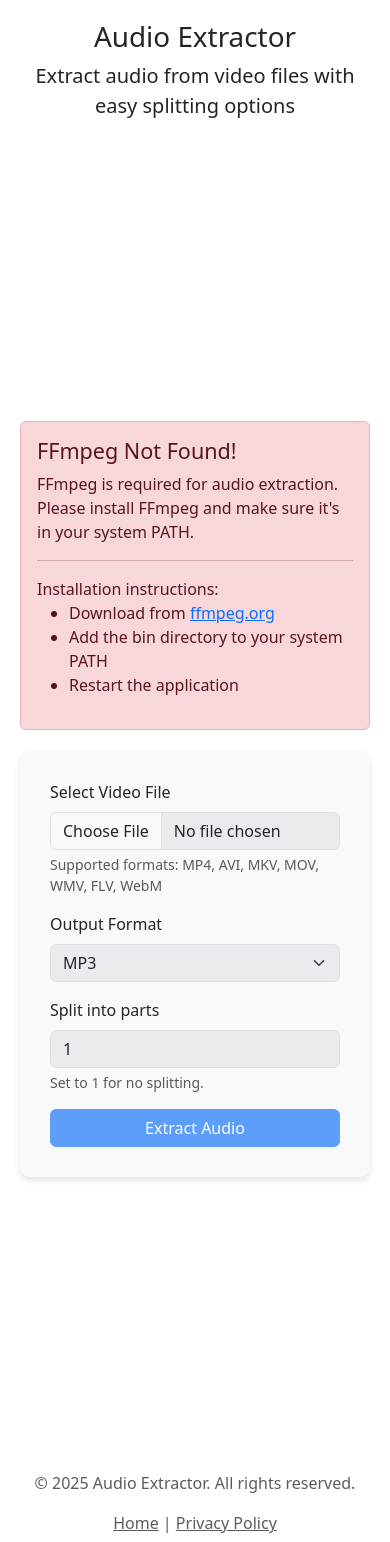
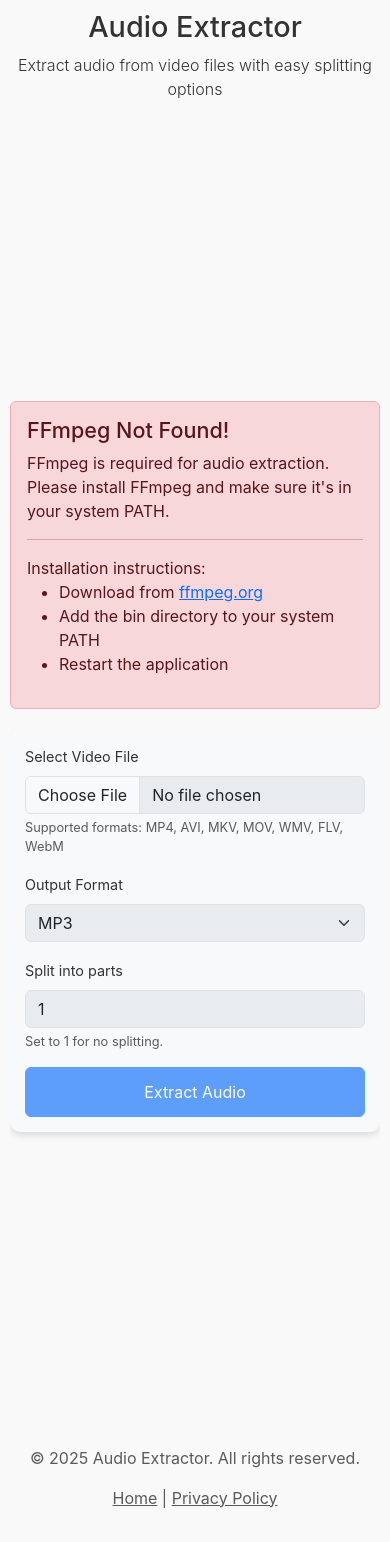
Before and after one commit to kushsan3595/audio-extractor-web, a Flask app: page / in a window 390 px wide. Shown: the top 1542 px of the page. After the commit the page ends 1508 px from the top, so only its background shows below. Run offline with Flask 3, Linux system fonts and the light colour scheme.

Commit message:
Improve mobile responsiveness and add PWA support

```diff
--- a/app.py
+++ b/app.py
@@ -1,4 +1,4 @@
-from flask import Flask, render_template, request, send_from_directory, url_for, redirect, flash, session
+from flask import Flask, render_template, request, send_from_directory, url_for, redirect, flash, session, send_file
 import os
 import uuid
 import moviepy.editor as mp
@@ -10,7 +10,7 @@ import time
 from datetime import datetime
 from werkzeug.utils import secure_filename
 
-app = Flask(__name__)
+app = Flask(__name__, static_url_path='/static')
 app.secret_key = os.urandom(24)
 
 # Configure upload folder
@@ -25,6 +25,9 @@ app.config['MAX_CONTENT_LENGTH'] = 500 * 1024 * 1024  # 500MB limit
 # Create necessary directories
 os.makedirs(UPLOAD_FOLDER, exist_ok=True)
 os.makedirs(OUTPUT_FOLDER, exist_ok=True)
+os.makedirs('static/css', exist_ok=True)
+os.makedirs('static/js', exist_ok=True)
+os.makedirs('static/icons', exist_ok=True)
 
 # Add custom template filters
 @app.template_filter('current_year')
@@ -117,6 +120,14 @@ def index():
 def privacy():
     return render_template('privacy.html')
 
+@app.route('/manifest.json')
+def manifest():
+    return send_from_directory('static', 'manifest.json')
+
+@app.route('/sw.js')
+def service_worker():
+    return send_from_directory('static', 'sw.js')
+
 @app.route('/upload', methods=['POST'])
 def upload_file():
     if 'video' not in request.files:
@@ -155,6 +166,10 @@ def upload_file():
             session['output_files'] = [os.path.basename(f) for f in output_files]
             session['original_filename'] = os.path.splitext(original_filename)[0]
 
+            # Clean up the input file
+            if os.path.exists(file_path):
+                os.remove(file_path)
+
             return redirect(url_for('results'))
 
         except Exception as e:
@@ -186,7 +201,50 @@ def results():
 @app.route('/download/<job_id>/<filename>')
 def download(job_id, filename):
     output_path = os.path.join(app.config['OUTPUT_FOLDER'], job_id)
-    return send_from_directory(output_path, filename, as_attachment=True)
+    return send_from_directory(output_path, filename, as_attachment=True,
+                              mimetype='application/octet-stream')
+
+# Scheduled job to clean up old files (runs in background)
+def cleanup_old_files():
+    while True:
+        try:
+            # Sleep for 1 hour before each cleanup
+            time.sleep(3600)
+
+            now = time.time()
+            # Clean output folders older than 24 hours
+            for job_id in os.listdir(app.config['OUTPUT_FOLDER']):
+                job_path = os.path.join(app.config['OUTPUT_FOLDER'], job_id)
+                if os.path.isdir(job_path):
+                    created_time = os.path.getctime(job_path)
+                    if now - created_time > 24 * 3600:  # 24 hours
+                        for file in os.listdir(job_path):
+                            try:
+                                os.remove(os.path.join(job_path, file))
+                            except:
+                                pass
+                        try:
+                            os.rmdir(job_path)
+                        except:
+                            pass
+
+            # Clean uploads folder (anything older than 2 hours)
+            for file in os.listdir(app.config['UPLOAD_FOLDER']):
+                file_path = os.path.join(app.config['UPLOAD_FOLDER'], file)
+                if os.path.isfile(file_path):
+                    created_time = os.path.getctime(file_path)
+                    if now - created_time > 2 * 3600:  # 2 hours
+                        try:
+                            os.remove(file_path)
+                        except:
+                            pass
+        except Exception as e:
+            print(f"Error in cleanup job: {str(e)}")
 
 if __name__ == '__main__':
-    app.run(debug=True)
+    # Start cleanup thread
+    cleanup_thread = threading.Thread(target=cleanup_old_files, daemon=True)
+    cleanup_thread.start()
+
+    # Start the Flask app
+    app.run(debug=True, threaded=True)
--- /dev/null
+++ b/static/css/styles.css
@@ -0,0 +1,173 @@
+/* Main styles for Audio Extractor */
+
+/* Base styles */
+body {
+  font-family: -apple-system, BlinkMacSystemFont, 'Segoe UI', Roboto, Oxygen, Ubuntu, Cantarell, 'Open Sans', 'Helvetica Neue', sans-serif;
+  -webkit-font-smoothing: antialiased;
+  -moz-osx-font-smoothing: grayscale;
+  background-color: #f9f9f9;
+  color: #333;
+  overflow-x: hidden;
+}
+
+.main-container {
+  max-width: 800px;
+  margin: 0 auto;
+  padding: 20px;
+  width: 100%;
+}
+
+/* Common components */
+.form-container, .results-container, .privacy-container {
+  background-color: #f8f9fa;
+  border-radius: 10px;
+  padding: 30px;
+  box-shadow: 0 4px 6px rgba(0, 0, 0, 0.1);
+  width: 100%;
+  margin-bottom: 20px;
+}
+
+.header {
+  text-align: center;
+  margin-bottom: 30px;
+}
+
+.alert-container {
+  margin-bottom: 20px;
+}
+
+.ad-container {
+  margin: 20px 0;
+  text-align: center;
+  min-height: 250px;
+  overflow: hidden;
+}
+
+/* Form elements */
+.form-text {
+  font-size: 0.8rem;
+}
+
+input[type="file"],
+input[type="number"],
+select {
+  max-width: 100%;
+}
+
+/* Results page */
+.download-list {
+  margin-top: 20px;
+}
+
+.list-group-item {
+  word-break: break-word;
+  display: flex;
+  align-items: center;
+}
+
+.file-name {
+  flex: 1;
+  overflow: hidden;
+  text-overflow: ellipsis;
+}
+
+.download-badge {
+  white-space: nowrap;
+  margin-left: 8px;
+}
+
+/* Custom file input */
+.custom-file-label {
+  overflow: hidden;
+  text-overflow: ellipsis;
+  white-space: nowrap;
+}
+
+/* Mobile specific styles */
+@media (max-width: 768px) {
+  .main-container {
+    padding: 10px;
+  }
+
+  .form-container, .results-container, .privacy-container {
+    padding: 15px;
+  }
+
+  h1 {
+    font-size: 1.8rem;
+  }
+
+  h2 {
+    font-size: 1.4rem;
+  }
+
+  .lead {
+    font-size: 1rem;
+  }
+
+  .form-label {
+    font-size: 0.9rem;
+  }
+
+  input.form-control, select.form-select {
+    font-size: 16px; /* Prevents iOS zoom on focus */
+  }
+
+  .list-group-item {
+    padding: 12px 10px;
+  }
+
+  /* Improve touch targets */
+  .btn {
+    padding: 12px;
+    font-size: 16px;
+  }
+
+  /* Fix for mobile scroll issues */
+  body, html {
+    height: 100%;
+    position: relative;
+    -webkit-overflow-scrolling: touch;
+  }
+}
+
+/* Dark mode support */
+@media (prefers-color-scheme: dark) {
+  body {
+    background-color: #121212;
+    color: #f0f0f0;
+  }
+
+  .form-container, .results-container, .privacy-container {
+    background-color: #1e1e1e;
+    box-shadow: 0 4px 6px rgba(0, 0, 0, 0.3);
+  }
+
+  .alert-info {
+    background-color: #264b5d;
+    color: #e1f5fe;
+    border-color: #0277bd;
+  }
+
+  .list-group-item {
+    background-color: #2c2c2c;
+    color: #f0f0f0;
+    border-color: #444;
+  }
+
+  .list-group-item:hover {
+    background-color: #333;
+  }
+
+  .text-muted {
+    color: #aaa !important;
+  }
+
+  a.text-muted {
+    color: #aaa !important;
+  }
+
+  a.text-muted:hover {
+    color: #fff !important;
+  }
+}
--- /dev/null
+++ b/static/js/main.js
@@ -0,0 +1,110 @@
+// Main JavaScript for Audio Extractor
+
+document.addEventListener('DOMContentLoaded', function() {
+  // Register service worker for better mobile experience
+  if ('serviceWorker' in navigator) {
+    navigator.serviceWorker.register('/static/sw.js')
+      .then(function(registration) {
+        console.log('ServiceWorker registration successful with scope: ', registration.scope);
+      })
+      .catch(function(error) {
+        console.log('ServiceWorker registration failed: ', error);
+      });
+  }
+
+  // Mobile-specific optimizations
+  applyMobileOptimizations();
+
+  // Setup form validation and UX improvements
+  setupFormHandling();
+
+  // Setup better download handling
+  setupDownloadHandling();
+});
+
+// Apply mobile-specific optimizations
+function applyMobileOptimizations() {
+  // Fix viewport height on mobile browsers
+  const vh = window.innerHeight * 0.01;
+  document.documentElement.style.setProperty('--vh', `${vh}px`);
+
+  window.addEventListener('resize', () => {
+    const vh = window.innerHeight * 0.01;
+    document.documentElement.style.setProperty('--vh', `${vh}px`);
+  });
+
+  // Prevent zooming on form inputs in iOS
+  document.addEventListener('touchmove', function(e) {
+    if (e.scale !== 1) {
+      e.preventDefault();
+    }
+  }, { passive: false });
+
+  // Better scrolling on iOS
+  document.addEventListener('touchstart', function() {}, { passive: true });
+}
+
+// Setup form handling and validation
+function setupFormHandling() {
+  const videoInput = document.getElementById('video');
+  const partsInput = document.getElementById('parts');
+  const submitButton = document.querySelector('button[type="submit"]');
+
+  if (videoInput) {
+    // Better file input handling for mobile
+    videoInput.addEventListener('change', function() {
+      if (this.files.length > 0) {
+        // Check file size
+        const fileSizeMB = this.files[0].size / (1024 * 1024);
+        if (fileSizeMB > 500) {
+          alert('Warning: The selected file is ' + fileSizeMB.toFixed(2) + 'MB. Large files may take longer to upload and process on mobile networks.');
+        }
+
+        // Enable submit button if file is selected
+        if (submitButton) {
+          submitButton.removeAttribute('disabled');
+        }
+      }
+    });
+  }
+
+  if (partsInput) {
+    // Ensure the parts input is a valid number
+    partsInput.addEventListener('input', function() {
+      const value = parseInt(this.value, 10);
+      if (isNaN(value) || value < 1) {
+        this.value = 1;
+      } else if (value > 100) {
+        this.value = 100;
+      }
+    });
+  }
+}
+
+// Setup download handling
+function setupDownloadHandling() {
+  const downloadLinks = document.querySelectorAll('.list-group-item');
+
+  if (downloadLinks.length === 1 && window.innerWidth < 768) {
+    // Auto-trigger download on mobile for single files
+    setTimeout(function() {
+      alert('Download will start automatically. If it doesn\'t, tap the Download button.');
+      downloadLinks[0].click();
+    }, 1500);
+  }
+
+  // Add download progress indicators
+  downloadLinks.forEach(link => {
+    link.addEventListener('click', function(e) {
+      const fileName = this.querySelector('.file-name').textContent;
+      const badge = this.querySelector('.download-badge');
+
+      badge.innerHTML = 'Downloading...';
+
+      // Restore after a delay (since we can't track actual downloads)
+      setTimeout(() => {
+        badge.innerHTML = '<svg xmlns="http://www.w3.org/2000/svg" width="16" height="16" fill="currentColor" class="bi bi-download" viewBox="0 0 16 16"><path d="M.5 9.9a.5.5 0 0 1 .5.5v2.5a1 1 0 0 0 1 1h12a1 1 0 0 0 1-1v-2.5a.5.5 0 0 1 1 0v2.5a2 2 0 0 1-2 2H2a2 2 0 0 1-2-2v-2.5a.5.5 0 0 1 .5-.5z"/><path d="M7.646 11.854a.5.5 0 0 0 .708 0l3-3a.5.5 0 0 0-.708-.708L8.5 10.293V1.5a.5.5 0 0 0-1 0v8.793L5.354 8.146a.5.5 0 1 0-.708.708l3 3z"/></svg> Download';
+      }, 3000);
+    });
+  });
+}
--- a/templates/index.html
+++ b/templates/index.html
@@ -10,7 +10,31 @@
     border-radius: 10px;
     padding: 30px;
     box-shadow: 0 4px 6px rgba(0, 0, 0, 0.1);
+    width: 100%;
 }
+.custom-file-label {
+    overflow: hidden;
+    text-overflow: ellipsis;
+    white-space: nowrap;
+}
+.form-text {
+    font-size: 0.8rem;
+}
+@media (max-width: 768px) {
+    .form-container {
+        padding: 15px;
+    }
+    .form-label {
+        font-size: 0.9rem;
+    }
+    input.form-control, select.form-select {
+        font-size: 16px; /* Prevents iOS zoom on focus */
+    }
+}
+{% endblock %}
+
+{% block additional_head %}
+<meta name="format-detection" content="telephone=no">
 {% endblock %}
 
 {% block alerts %}
@@ -52,7 +76,7 @@
 
         <div class="mb-3">
             <label for="parts" class="form-label">Split into parts</label>
-            <input type="number" class="form-control" id="parts" name="parts" min="1" max="100" value="1" {% if not ffmpeg_installed or not pydub_available %}disabled{% endif %}>
+            <input type="number" class="form-control" id="parts" name="parts" min="1" max="100" value="1" inputmode="numeric" pattern="[0-9]*" {% if not ffmpeg_installed or not pydub_available %}disabled{% endif %}>
             <div class="form-text">Set to 1 for no splitting. {% if not pydub_available %}Splitting is not available without PyDub.{% endif %}</div>
         </div>
 
@@ -62,3 +86,23 @@
     </form>
 </div>
 {% endblock %}
+
+{% block scripts %}
+<script>
+    // Better handling of file input on mobile
+    document.addEventListener('DOMContentLoaded', function() {
+        const fileInput = document.getElementById('video');
+        if (fileInput) {
+            fileInput.addEventListener('change', function() {
+                // Check file size
+                if (this.files.length > 0) {
+                    const fileSizeMB = this.files[0].size / (1024 * 1024);
+                    if (fileSizeMB > 500) {
+                        alert('Warning: The selected file is ' + fileSizeMB.toFixed(2) + 'MB. Large files may take longer to upload and process on mobile networks.');
+                    }
+                }
+            });
+        }
+    });
+</script>
+{% endblock %}
--- a/templates/layout.html
+++ b/templates/layout.html
@@ -2,9 +2,18 @@
 <html lang="en">
 <head>
     <meta charset="UTF-8">
-    <meta name="viewport" content="width=device-width, initial-scale=1.0">
+    <meta name="viewport" content="width=device-width, initial-scale=1.0, maximum-scale=1.0, user-scalable=no">
     <title>{% block title %}Audio Extractor{% endblock %}</title>
+
+    <!-- Favicon and PWA support -->
+    <link rel="icon" href="{{ url_for('static', filename='icons/favicon.ico') }}">
+    <link rel="apple-touch-icon" href="{{ url_for('static', filename='icons/icon-192x192.png') }}">
+    <meta name="theme-color" content="#007bff">
+    <link rel="manifest" href="{{ url_for('static', filename='manifest.json') }}">
+
+    <!-- CSS -->
     <link href="https://cdn.jsdelivr.net/npm/bootstrap@5.3.0/dist/css/bootstrap.min.css" rel="stylesheet">
+    <link href="{{ url_for('static', filename='css/styles.css') }}" rel="stylesheet">
 
     <!-- Google AdSense Code -->
     <script async src="https://pagead2.googlesyndication.com/pagead/js/adsbygoogle.js?client=ca-pub-1051914947729251"
@@ -15,6 +24,7 @@
             max-width: 800px;
             margin: 0 auto;
             padding: 20px;
+            width: 100%;
         }
         .header {
             text-align: center;
@@ -27,7 +37,36 @@
             margin: 20px 0;
             text-align: center;
             min-height: 250px;
+            overflow: hidden;
         }
+        .content {
+            width: 100%;
+            overflow-x: hidden;
+        }
+
+        /* Mobile specific styles */
+        @media (max-width: 768px) {
+            .main-container {
+                padding: 10px;
+            }
+            .form-container, .results-container, .privacy-container {
+                padding: 15px !important;
+            }
+            h1 {
+                font-size: 1.8rem;
+            }
+            .lead {
+                font-size: 1rem;
+            }
+        }
+
+        /* Fix for mobile input fields */
+        input[type="file"],
+        input[type="number"],
+        select {
+            max-width: 100%;
+        }
+
         {% block additional_styles %}{% endblock %}
     </style>
 
@@ -96,7 +135,29 @@
         </footer>
     </div>
 
+    <!-- JavaScript -->
     <script src="https://cdn.jsdelivr.net/npm/bootstrap@5.3.0/dist/js/bootstrap.bundle.min.js"></script>
+    <script src="{{ url_for('static', filename='js/main.js') }}"></script>
     {% block scripts %}{% endblock %}
+
+    <!-- Mobile viewport fix -->
+    <script>
+        // Ensure proper scaling on mobile devices
+        document.addEventListener('DOMContentLoaded', function() {
+            // Prevent zooming on form inputs in iOS
+            document.addEventListener('touchmove', function(event) {
+                if (event.scale !== 1) { event.preventDefault(); }
+            }, { passive: false });
+
+            // Adjust viewport height for mobile browsers
+            const vh = window.innerHeight * 0.01;
+            document.documentElement.style.setProperty('--vh', `${vh}px`);
+
+            window.addEventListener('resize', () => {
+                const vh = window.innerHeight * 0.01;
+                document.documentElement.style.setProperty('--vh', `${vh}px`);
+            });
+        });
+    </script>
 </body>
 </html>
```
Also changed, not shown: static/sw.js (added, +87 -0 lines), templates/privacy.html (+17 -0 lines), templates/results.html (+45 -2 lines), static/manifest.json (added).
